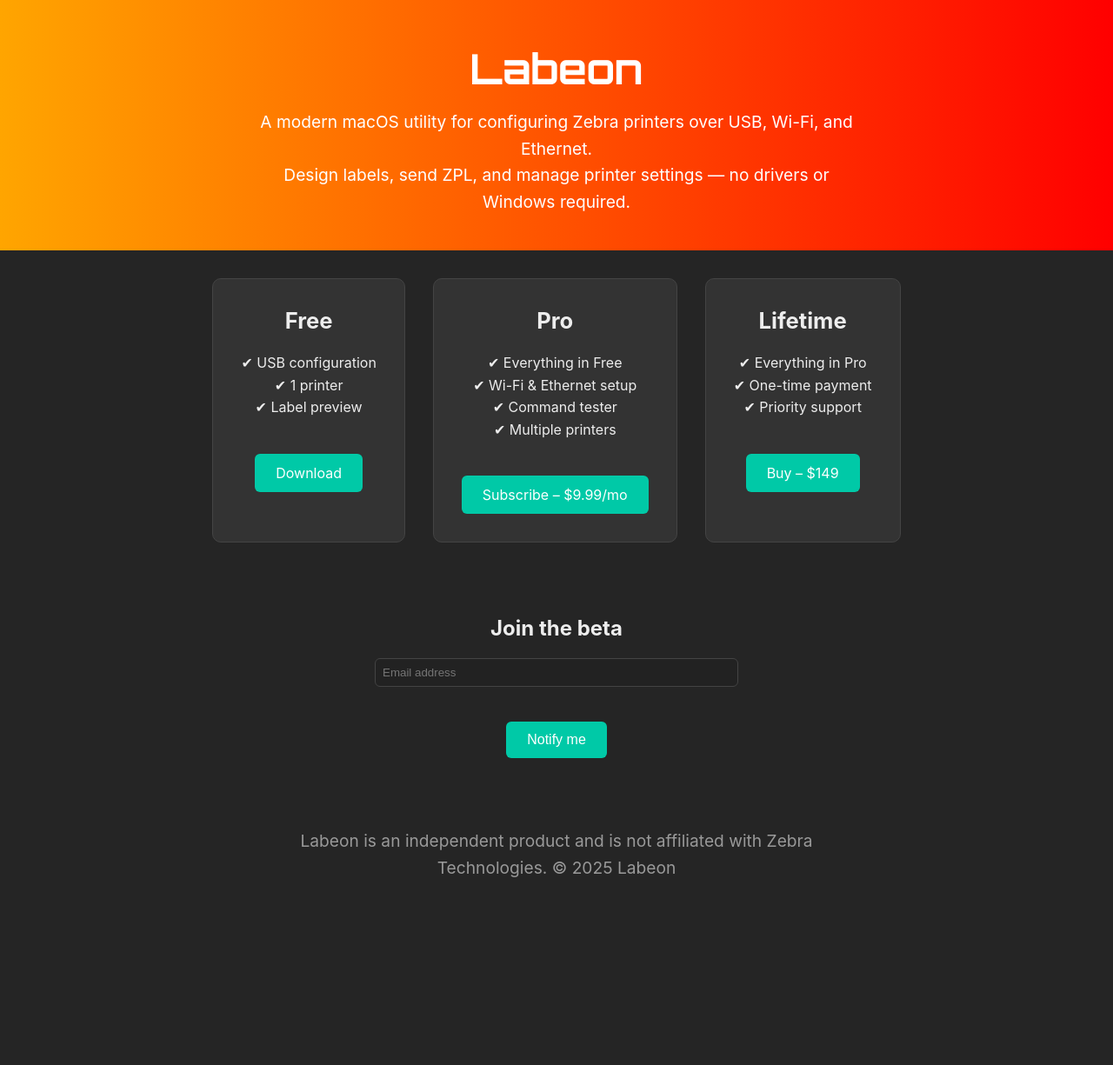
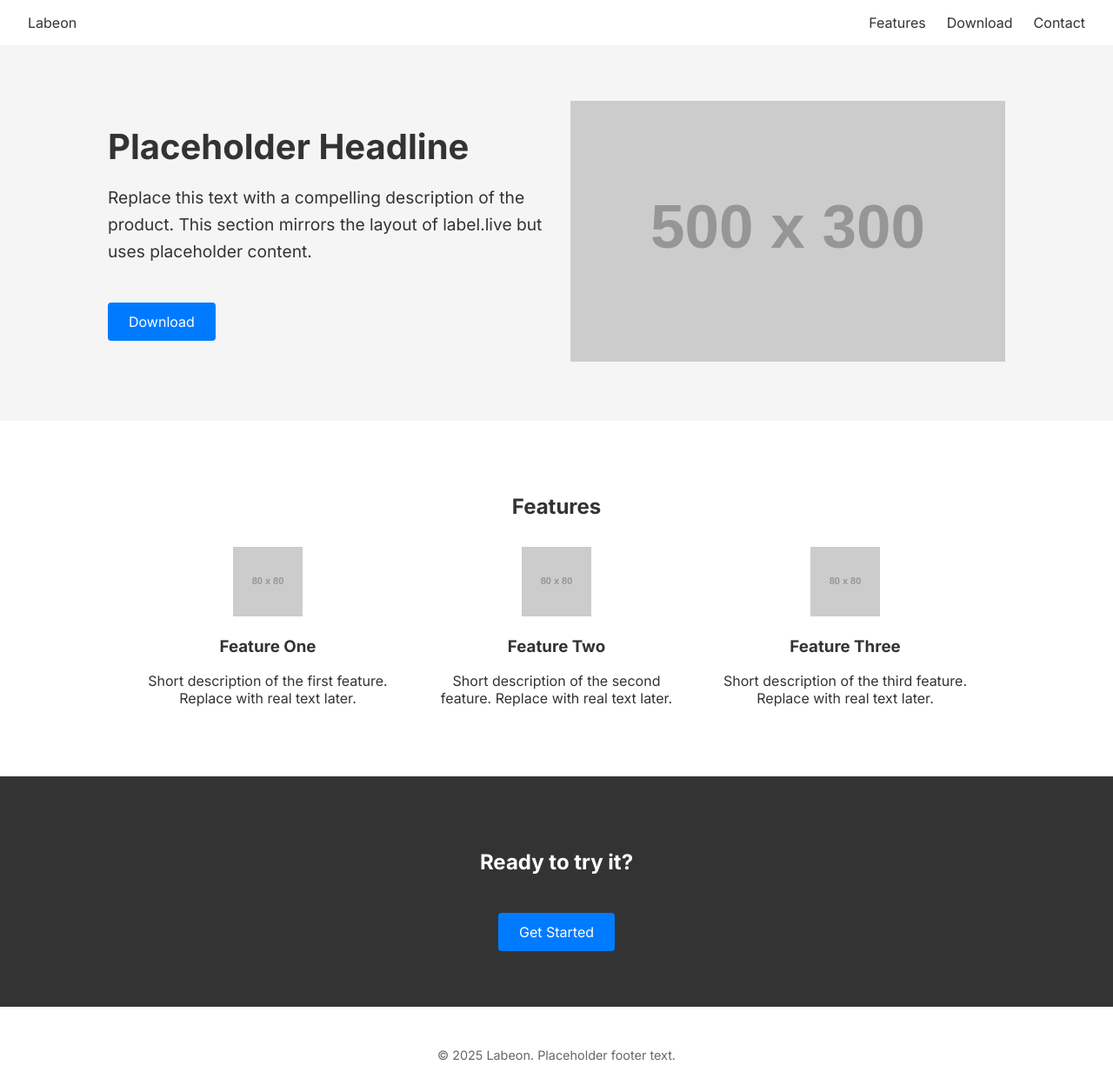
Before and after one commit to mediumdesign/labeon-app, a plain HTML site: page index.html in a window 1280 px wide. Shown: the whole page at 87% size. Before the commit the page ends 1062 px from the top, so only its background shows below. Drawn offline with Linux system fonts and the light colour scheme; placeholder pictures from the web are drawn by us.

Commit message:
style: replicate label.live layout with placeholder content

```diff
--- a/index.html
+++ b/index.html
@@ -1,135 +1,147 @@
-
 <!DOCTYPE html>
 <html lang="en">
 <head>
-    <meta charset="UTF-8">
-    <title>Labeon – Zebra Printer Utility for macOS</title>
-    <meta name="viewport" content="width=device-width, initial-scale=1">
-    <link href="https://fonts.googleapis.com/css2?family=Orbitron:wght@400;700&display=swap" rel="stylesheet">
+  <meta charset="UTF-8" />
+  <title>Labeon – Placeholder Site</title>
+  <meta name="viewport" content="width=device-width, initial-scale=1" />
+  <link href="https://fonts.googleapis.com/css2?family=Inter:wght@400;700&display=swap" rel="stylesheet">
   <style>
     body {
-            background-color: #252525;
-            color: #ededed;
-            font-family: -apple-system, BlinkMacSystemFont, "Segoe UI", Roboto, Helvetica, Arial, sans-serif;
+      margin: 0;
+      font-family: 'Inter', sans-serif;
+      color: #333;
+    }
+    nav {
+      display: flex;
+      justify-content: space-between;
+      align-items: center;
+      padding: 1rem 2rem;
+      background: #fff;
+      box-shadow: 0 2px 4px rgba(0,0,0,0.05);
+    }
+    nav .menu {
+      list-style: none;
+      display: flex;
+      gap: 1.5rem;
       margin: 0;
       padding: 0;
     }
-        header {
-            padding: 3rem 1rem 1.5rem 1rem;
-            text-align: center;
-            background: linear-gradient(to right, orange, red);
-            color: #fff;
+    nav a {
+      text-decoration: none;
+      color: #333;
+      font-weight: 500;
     }
-        h1 {
-            margin: 0;
-            font-size: 3rem;
-            font-family: 'Orbitron', sans-serif;
+    .hero {
+      display: flex;
+      flex-wrap: wrap;
+      align-items: center;
+      justify-content: center;
+      gap: 2rem;
+      padding: 4rem 2rem;
+      background: #f5f5f5;
     }
-        p {
+    .hero-text {
+      max-width: 500px;
+    }
+    .hero-text h1 {
+      font-size: 2.5rem;
+      margin: 0 0 1rem 0;
+    }
+    .hero-text p {
       font-size: 1.2rem;
-            max-width: 700px;
-            margin: 1rem auto;
       line-height: 1.6;
     }
-        .pricing {
+    .btn {
+      display: inline-block;
+      margin-top: 1.5rem;
+      padding: 0.75rem 1.5rem;
+      background: #007bff;
+      color: #fff;
+      text-decoration: none;
+      border-radius: 4px;
+    }
+    .features {
+      text-align: center;
+      padding: 4rem 2rem;
+    }
+    .feature-grid {
       display: flex;
-            justify-content: center;
       flex-wrap: wrap;
       gap: 2rem;
-            padding: 2rem 1rem;
+      justify-content: center;
+      margin-top: 2rem;
     }
-        .plan {
-            background-color: #333;
-            border: 1px solid #444;
-            padding: 2rem;
-            border-radius: 10px;
+    .feature {
       max-width: 300px;
       text-align: center;
     }
-        .plan h2 {
-            margin-top: 0;
-            font-size: 1.6rem;
+    .feature img {
+      width: 80px;
+      height: 80px;
     }
-        .plan p {
-            font-size: 1rem;
-        }
-        .btn {
-            display: inline-block;
-            padding: 0.75rem 1.5rem;
-            margin-top: 1.5rem;
-            font-size: 1rem;
-            background-color: #00c9a7;
+    .cta {
+      text-align: center;
+      padding: 4rem 2rem;
+      background: #333;
       color: #fff;
-            border: none;
-            border-radius: 6px;
-            text-decoration: none;
-        }
-        .newsletter {
-            text-align: center;
-            padding: 2rem 1rem;
-        }
-        .newsletter form {
-            display: flex;
-            flex-direction: column;
-            align-items: center;
-            gap: 1rem;
-            max-width: 400px;
-            margin: 0 auto;
-        }
-        .newsletter input[type="email"] {
-            padding: 0.5rem;
-            border-radius: 6px;
-            border: 1px solid #444;
-            background-color: #222;
-            color: #fff;
-            width: 100%;
     }
     footer {
       text-align: center;
       padding: 2rem 1rem;
       font-size: 0.9rem;
-            color: #999;
+      color: #666;
     }
   </style>
 </head>
 <body>
-    <header>
-        <h1>Labeon</h1>
-        <p>A modern macOS utility for configuring Zebra printers over USB, Wi-Fi, and Ethernet.<br>
-        Design labels, send ZPL, and manage printer settings — no drivers or Windows required.</p>
-    </header>
+  <nav>
+    <div class="logo">Labeon</div>
+    <ul class="menu">
+      <li><a href="#features">Features</a></li>
+      <li><a href="#download">Download</a></li>
+      <li><a href="#contact">Contact</a></li>
+    </ul>
+  </nav>
 
-    <section class="pricing">
-        <div class="plan">
-            <h2>Free</h2>
-            <p>✔ USB configuration<br>✔ 1 printer<br>✔ Label preview</p>
-            <a class="btn" href="#">Download</a>
+  <section class="hero">
+    <div class="hero-text">
+      <h1>Placeholder Headline</h1>
+      <p>Replace this text with a compelling description of the product. This section mirrors the layout of label.live but uses placeholder content.</p>
+      <a href="#" class="btn">Download</a>
     </div>
-        <div class="plan">
-            <h2>Pro</h2>
-            <p>✔ Everything in Free<br>✔ Wi-Fi & Ethernet setup<br>✔ Command tester<br>✔ Multiple printers</p>
-            <a class="btn" href="https://buy.stripe.com/test_fZebIrgU5aLg6yQ7ss">Subscribe – $9.99/mo</a>
-        </div>
-        <div class="plan">
-            <h2>Lifetime</h2>
-            <p>✔ Everything in Pro<br>✔ One-time payment<br>✔ Priority support</p>
-            <a class="btn" href="https://buy.stripe.com/test_bIYbJle8z4TIdck8ww">Buy – $149</a>
+    <div class="hero-image">
+      <img src="https://via.placeholder.com/500x300" alt="Screenshot placeholder">
     </div>
   </section>
 
-    <section class="newsletter">
-        <h2>Join the beta</h2>
-        <form action="https://example.us1.list-manage.com/subscribe/post?u=YOUR_U_VALUE&amp;id=YOUR_ID_VALUE" method="post" target="_blank" novalidate>
-            <input type="email" name="EMAIL" placeholder="Email address" required>
-            <div style="position: absolute; left: -5000px;" aria-hidden="true">
-                <input type="text" name="b_YOUR_U_VALUE_YOUR_ID_VALUE" tabindex="-1" value="">
+  <section id="features" class="features">
+    <h2>Features</h2>
+    <div class="feature-grid">
+      <div class="feature">
+        <img src="https://via.placeholder.com/80" alt="Feature 1">
+        <h3>Feature One</h3>
+        <p>Short description of the first feature. Replace with real text later.</p>
       </div>
-            <button class="btn" type="submit">Notify me</button>
-        </form>
+      <div class="feature">
+        <img src="https://via.placeholder.com/80" alt="Feature 2">
+        <h3>Feature Two</h3>
+        <p>Short description of the second feature. Replace with real text later.</p>
+      </div>
+      <div class="feature">
+        <img src="https://via.placeholder.com/80" alt="Feature 3">
+        <h3>Feature Three</h3>
+        <p>Short description of the third feature. Replace with real text later.</p>
+      </div>
+    </div>
+  </section>
+
+  <section class="cta" id="download">
+    <h2>Ready to try it?</h2>
+    <a href="#" class="btn">Get Started</a>
   </section>
 
   <footer>
-        <p>Labeon is an independent product and is not affiliated with Zebra Technologies. © 2025 Labeon</p>
+    <p>© 2025 Labeon. Placeholder footer text.</p>
   </footer>
 </body>
 </html>
```
Lines whose indentation alone changed are shown as unchanged.
